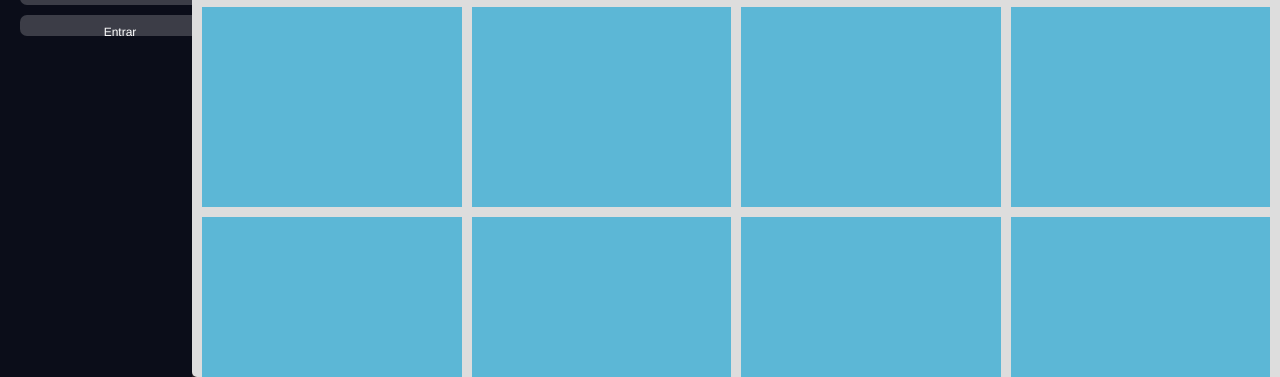
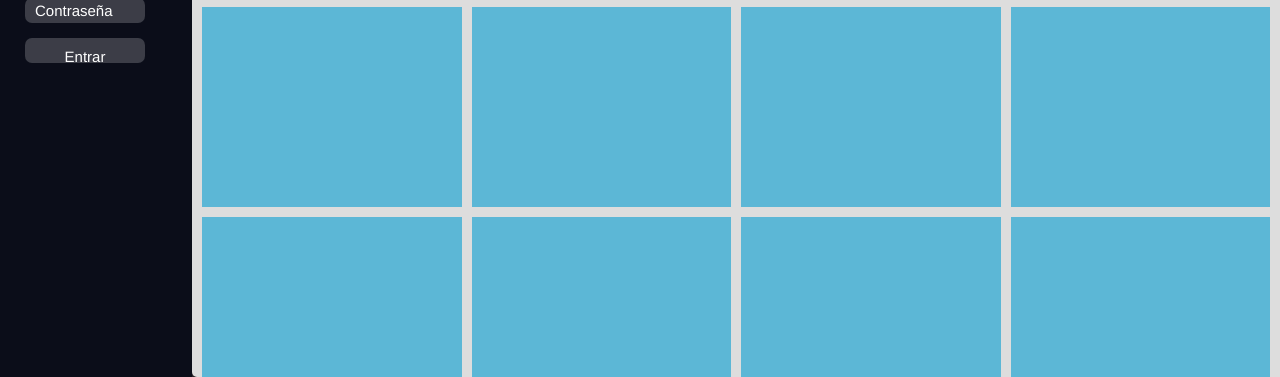
Before and after one commit to arquiru2017/Arq.-Victor-Rojas-C., a plain HTML site: page index.html in a window 1280 px wide. Shown: the part 423-800 px from the top of the page. Drawn offline with Linux system fonts and the light colour scheme.

Commit message:
Update index.html

```diff
--- a/index.html
+++ b/index.html
@@ -128,11 +128,11 @@ input {
   border:0px;
   background: rgba(255,255,255,.2);
   display: block;
-  margin: 10px;
-  width: 200px;
+  margin: 15px;
+  width: 120px;
   color:white;
-  font-size:12px;
-  height: 21px;
+  font-size:15px;
+  height: 25px;
 }
 
 input:focus {
```
